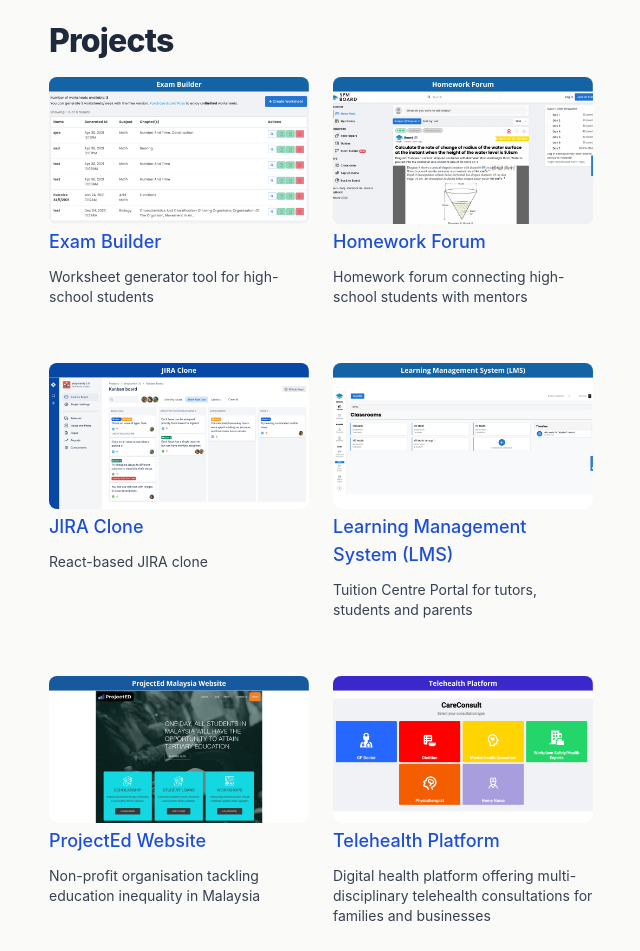
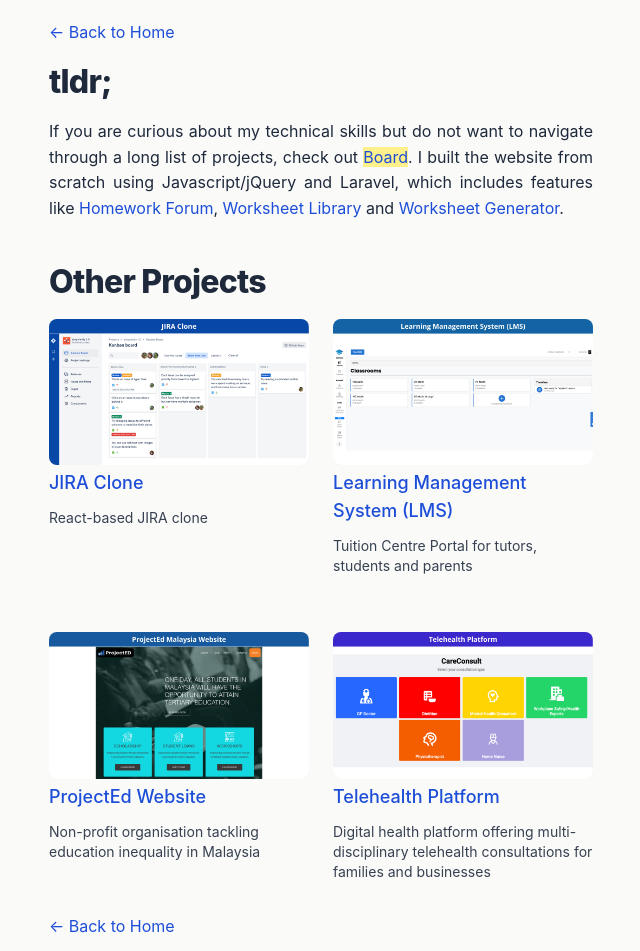
Before and after one commit to preston-ong/prestons-portfolio, a Next.js app: page /projects in a window 1280 px wide. Shown: the part 261-1212 px from the top of the page, without its empty margins (319-959 px from the left). Built offline with nearby package versions, Linux system fonts and the light colour scheme.

Commit message:
Updated Projects Page

```diff
--- a/components/layout.js
+++ b/components/layout.js
@@ -104,13 +104,6 @@ export default function Layout({ children, home }) {
         )}
       </header>
       <main>{children}</main>
-      {!home && (
-        <div className={styles.backToHome}>
-          <Link href="/">
-            <a>← Back to home</a>
-          </Link>
-        </div>
-      )}
     </div>
   );
 }
--- a/components/project.js
+++ b/components/project.js
@@ -1,8 +1,6 @@
 import React from "react";
-import Image from "next/image";
 
 export default function Project({ project }) {
-  console.log(project.cover_img_url);
   return (
     <a href={`/projects/${project.id}`} class="group">
       <div class="w-full aspect-w-16 aspect-h-9 bg-gray-200 rounded-lg overflow-hidden">
--- a/pages/index.js
+++ b/pages/index.js
@@ -30,27 +30,37 @@ export default function Home() {
           .
         </p>
         <p>
-          An aspiring front-end engineer passionate about deliver quality code
-          and amazing user experience, seeking to blend Product Management into
-          my responsbilities as an engineer too!
+         I am a software engineer passionate about solving real-world problems with
+          technology, seeking to blend Product Management into my
+          responsbilities as an engineer too!
         </p>
         <p>
-          At the side, I volunteered as the Strategic Lead of{" "}
+          At the side, I also volunteered as the Strategic Lead of{" "}
           <a target="_blank" href="https://projected.my">
             ProjectEd Malaysia
           </a>
-          . A huge{" "}
-          <a target="_blank" href="https://twitter.com/warriors">
-            Golden State Warriors 🏀
+          . I am a huge Warriors fan 🏀 as well!
+        </p>
+        <p>
+          Drop me a message on{" "}
+          <a target="_blank" href="https://twitter.com/preston_ojb">
+            Twitter
           </a>{" "}
-          fan too!
+          or{" "}
+          <a target="_blank" href="https://linkedin.com/in/preston-ong-jin-bin">
+            LinkedIn
+          </a>{" "}
+          for a chat!
         </p>
-        <p>Drop me a message on Twitter or LinkedIn for a coffee chat!</p>
       </section>
 
       <section className="text-center mr-2 mb-5">
         <Link href="/projects">
-          <a className="inline-block bg-blue-700 text-white text-xl hover:bg-blue-800 hover:no-underline rounded-xl px-3 py-2">
+          <a
+            className="text-lg text-white bg-blue-700 hover:bg-blue-800 focus:ring-4 focus:outline-none focus:ring-blue-300
+                font-medium rounded-lg px-5 py-2.5 text-center inline-flex items-center
+                dark:bg-blue-600 dark:hover:bg-blue-700 dark:focus:ring-blue-300 hover:no-underline"
+          >
             Check out my Projects 👉
           </a>
         </Link>
--- a/pages/projects/[id].js
+++ b/pages/projects/[id].js
@@ -2,6 +2,7 @@ import React from "react";
 
 import Layout from "../../components/layout";
 import Head from "next/head";
+import Link from "next/link";
 import Date from "../../components/date";
 import utilStyles from "../../styles/utils.module.css";
 import Carousel from "../../components/Carousel";
@@ -55,6 +56,9 @@ export default function Project({ projectData }) {
       <Head>
         <title>{projectData.title}</title>
       </Head>
+      <nav className="mb-4">
+        <Link href="/projects">← Back to Projects</Link>
+      </nav>
       <article className="text-justify">
         <img
           src={`/images/${projectData.id}/${projectData.cover_img_url}`}
@@ -77,6 +81,9 @@ export default function Project({ projectData }) {
           </section>
         )}
       </article>
+      <nav className="mt-4">
+        <Link href="/projects">← Back to Projects</Link>
+      </nav>
     </Layout>
   );
 }
--- a/pages/projects/index.js
+++ b/pages/projects/index.js
@@ -1,6 +1,7 @@
 import React from "react";
 import Layout from "../../components/layout";
 import Head from "next/head";
+import Link from "next/link";
 
 import utilStyles from "../../styles/utils.module.css";
 
@@ -22,16 +23,49 @@ export default function Projects({ projectsData }) {
       <Head>
         <title>Projects</title>
       </Head>
-      <h2 className={utilStyles.headingXl}>Projects</h2>
+
+      <nav className="mb-4">
+        <Link href="/">← Back to Home</Link>
+      </nav>
+      <section className="mb-10 text-justify">
+        <h2 className={utilStyles.headingXl}>tldr;</h2>
+        <p>
+          If you are curious about my technical skills but do not want to
+          navigate through a long list of projects, check out{" "}
+          <a
+            className="bg-yellow-200"
+            target="_blank"
+            href="https://boardedu.org"
+          >
+            Board
+          </a>
+          . I built the website from scratch using Javascript/jQuery and
+          Laravel, which includes features like{" "}
+          <Link href={`/projects/homework-forum`}>Homework Forum</Link>,{" "}
+          <Link href={`/projects/worksheet-library`}>Worksheet Library</Link>{" "}
+          and{" "}
+          <Link href={`/projects/worksheet-generator`}>
+            Worksheet Generator
+          </Link>
+          .
+        </p>
+      </section>
+
+      <h2 className={utilStyles.headingXl}>Other Projects</h2>
       {projectsData ? (
         <div class="grid grid-cols-1 gap-y-10 gap-x-6 lg:grid-cols-2">
-          {projectsData.map((project) => (
-            <Project project={project} />
-          ))}
+          {projectsData
+            .filter((project) => project.hidden === undefined)
+            .map((project) => (
+              <Project project={project} />
+            ))}
         </div>
       ) : (
         ""
       )}
+      <nav className="mt-4">
+        <Link href="/">← Back to Home</Link>
+      </nav>
     </Layout>
   );
 }
--- a/projects/exam-builder.md
+++ b/projects/exam-builder.md
@@ -6,6 +6,7 @@ images: "2.png|3.png|4.png"
 date: "2022-07-15"
 live_demo_url: "http://boardedu.org/exam-builder"
 video_walkthrough_url: "https://www.loom.com/share/e1ab24281295475e94176ea8a805bdbc"
+hidden: 1
 ---
 
 ### Summary
--- a/projects/homework-forum.md
+++ b/projects/homework-forum.md
@@ -6,6 +6,7 @@ images: "2.png|3.png|4.png|5.png|6.png|7.png"
 date: "2022-07-15"
 live_demo_url: "http://boardedu.org/spm"
 video_walkthrough_url: "https://www.loom.com/share/c89803450c9c4241807976ec52d9b26a"
+hidden: 1
 ---
 
 ### Summary
--- a/projects/worksheet-library.md
+++ b/projects/worksheet-library.md
@@ -5,6 +5,7 @@ cover_img_url: "1.png"
 images: "2.png|3.png|4.png|5.png"
 date: "2022-07-15"
 live_demo_url: "https://boardedu.org/igcse/past-papers/subjects/8"
+hidden: 1
 ---
 
 ### Summary
```
